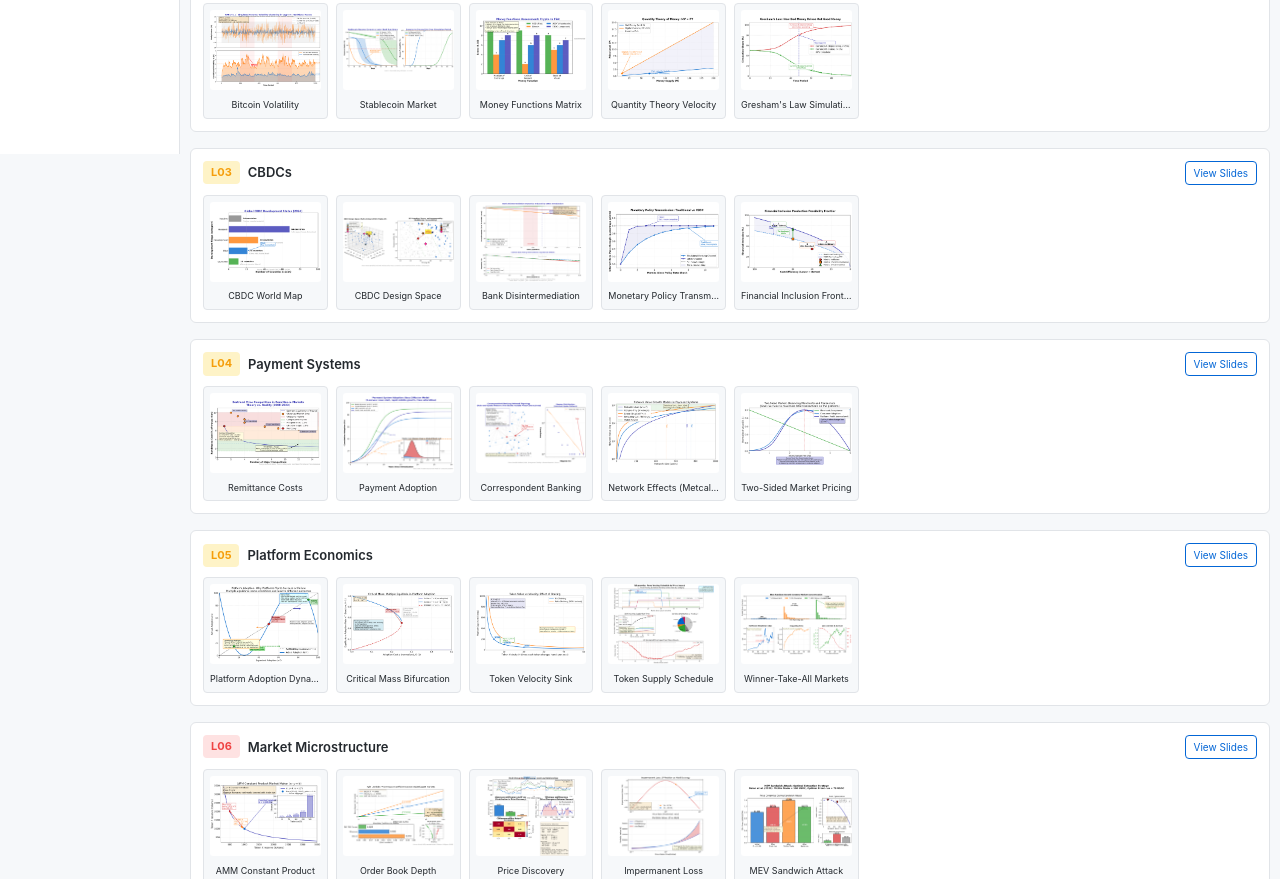
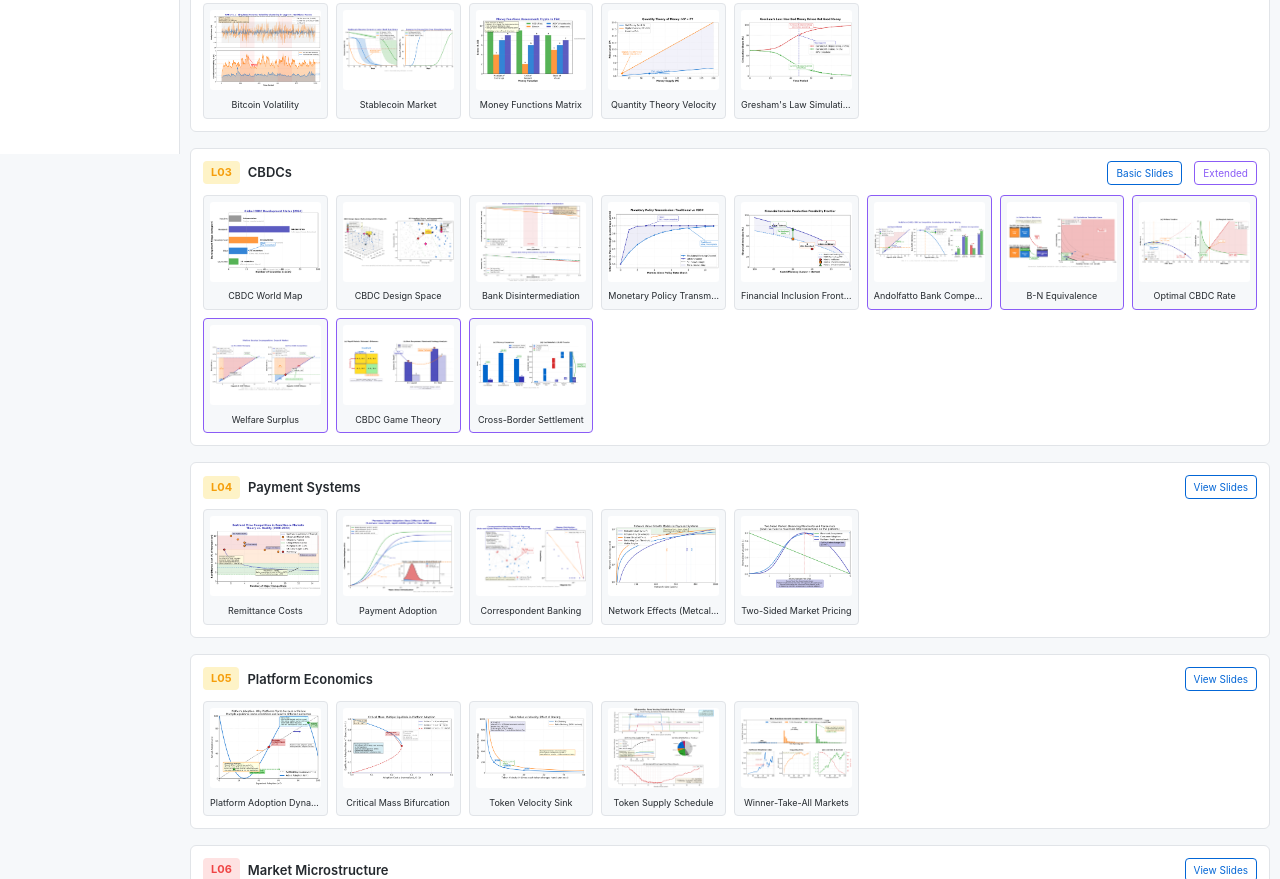
Before and after one commit to Digital-AI-Finance/digital-finance-economics, a plain HTML site: page index.html in a window 1280 px wide. Shown: the part 646-1525 px from the top of the page. Drawn offline with nearby package versions, Linux system fonts and the light colour scheme.

Commit message:
feat: add extended CBDC lecture and 6 new charts to GitHub Pages
Add L03 extended lecture link (purple "Extended" button) and chart
thumbnails for charts 06-11 (Andolfatto, B-N Equivalence, Optimal Rate,
Welfare Surplus, Game Theory, Cross-Border Settlement) with purple
border distinction. Update chart count from 40 to 46.

Co-Authored-By: Claude Opus 4.6 <noreply@anthropic.com>

```diff
--- a/index.html
+++ b/index.html
@@ -131,7 +131,7 @@ a{color:#0366d6;text-decoration:none}
 </div>
 <div class="hero-stats">
 <span><b>8</b><small>Lessons</small></span>
-<span><b>40</b><small>Charts</small></span>
+<span><b>46</b><small>Charts</small></span>
 <span><b>160</b><small>Questions</small></span>
 <span><b>8</b><small>Assignments</small></span>
 </div>
@@ -229,7 +229,8 @@ a{color:#0366d6;text-decoration:none}
 <div class="lesson-head">
 <span class="lesson-num">L03</span>
 <span class="lesson-title">CBDCs</span>
-<a class="lesson-link" href="L03_CBDCs/L03_CBDCs.pdf">View Slides</a>
+<a class="lesson-link" href="L03_CBDCs/L03_CBDCs.pdf">Basic Slides</a>
+<a class="lesson-link" href="L03_CBDCs/L03_CBDCs_extended.pdf" style="margin-left:4px;border-color:#8b5cf6;color:#8b5cf6">Extended</a>
 </div>
 <div class="cgrid">
 <a class="ccard" href="L03_CBDCs/01_cbdc_world_map/chart.pdf">
@@ -251,6 +252,30 @@ a{color:#0366d6;text-decoration:none}
 <a class="ccard" href="L03_CBDCs/05_financial_inclusion_frontier/chart.pdf">
 <img src="L03_CBDCs/05_financial_inclusion_frontier/chart.png" alt="Financial Inclusion Frontier">
 <div class="ccard-name">Financial Inclusion Frontier</div>
+</a>
+<a class="ccard" href="L03_CBDCs/06_andolfatto_bank_competition/chart.pdf" style="border-color:#8b5cf6">
+<img src="L03_CBDCs/06_andolfatto_bank_competition/chart.png" alt="Andolfatto Bank Competition">
+<div class="ccard-name">Andolfatto Bank Competition</div>
+</a>
+<a class="ccard" href="L03_CBDCs/07_brunnermeier_niepelt_equivalence/chart.pdf" style="border-color:#8b5cf6">
+<img src="L03_CBDCs/07_brunnermeier_niepelt_equivalence/chart.png" alt="Brunnermeier-Niepelt Equivalence">
+<div class="ccard-name">B-N Equivalence</div>
+</a>
+<a class="ccard" href="L03_CBDCs/08_optimal_cbdc_rate/chart.pdf" style="border-color:#8b5cf6">
+<img src="L03_CBDCs/08_optimal_cbdc_rate/chart.png" alt="Optimal CBDC Rate">
+<div class="ccard-name">Optimal CBDC Rate</div>
+</a>
+<a class="ccard" href="L03_CBDCs/09_welfare_surplus_analysis/chart.pdf" style="border-color:#8b5cf6">
+<img src="L03_CBDCs/09_welfare_surplus_analysis/chart.png" alt="Welfare Surplus Analysis">
+<div class="ccard-name">Welfare Surplus</div>
+</a>
+<a class="ccard" href="L03_CBDCs/10_cbdc_game_theory/chart.pdf" style="border-color:#8b5cf6">
+<img src="L03_CBDCs/10_cbdc_game_theory/chart.png" alt="CBDC Game Theory">
+<div class="ccard-name">CBDC Game Theory</div>
+</a>
+<a class="ccard" href="L03_CBDCs/11_cross_border_settlement/chart.pdf" style="border-color:#8b5cf6">
+<img src="L03_CBDCs/11_cross_border_settlement/chart.png" alt="Cross-Border Settlement">
+<div class="ccard-name">Cross-Border Settlement</div>
 </a>
 </div>
 </div>
```
